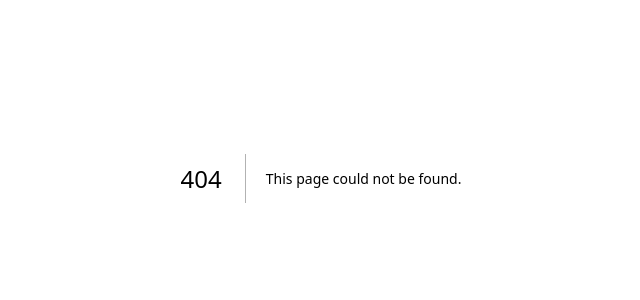
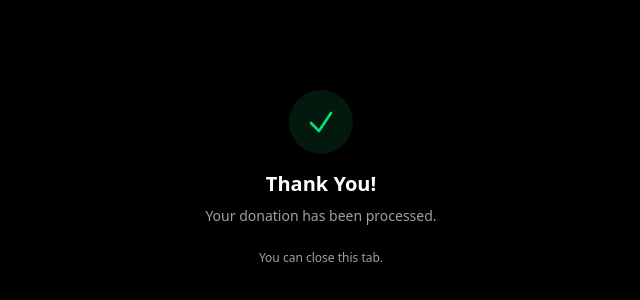
Before and after one commit to Aime-Patrick/tangaflow, a Next.js app: page /donate/success in a window 1280 px wide. Before the commit this address had no page. Shown: the part 222-522 px from the top of the page, without its empty margins (319-959 px from the left). Built offline with nearby package versions, Linux system fonts and the light colour scheme; a web font is replaced by a local one.

Commit message:
fix: restore success page for Polar redirect, webhook handles raisedAmount

```diff
--- /dev/null
+++ b/src/app/donate/success/page.tsx
@@ -0,0 +1,34 @@
+"use client";
+
+export default function SuccessPage() {
+  return (
+    <div className="min-h-screen bg-background flex items-center justify-center p-4">
+      <div className="text-center max-w-sm">
+        <div className="w-16 h-16 bg-green-100 dark:bg-green-900/30 rounded-full flex items-center justify-center mx-auto mb-4">
+          <svg
+            className="w-8 h-8 text-green-600 dark:text-green-400"
+            fill="none"
+            viewBox="0 0 24 24"
+            strokeWidth={2}
+            stroke="currentColor"
+          >
+            <path
+              strokeLinecap="round"
+              strokeLinejoin="round"
+              d="M4.5 12.75l6 6 9-13.5"
+            />
+          </svg>
+        </div>
+        <h1 className="text-xl font-semibold text-foreground mb-2">
+          Thank You!
+        </h1>
+        <p className="text-sm text-muted-foreground mb-6">
+          Your donation has been processed.
+        </p>
+        <p className="text-xs text-muted-foreground">
+          You can close this tab.
+        </p>
+      </div>
+    </div>
+  );
+}
```
